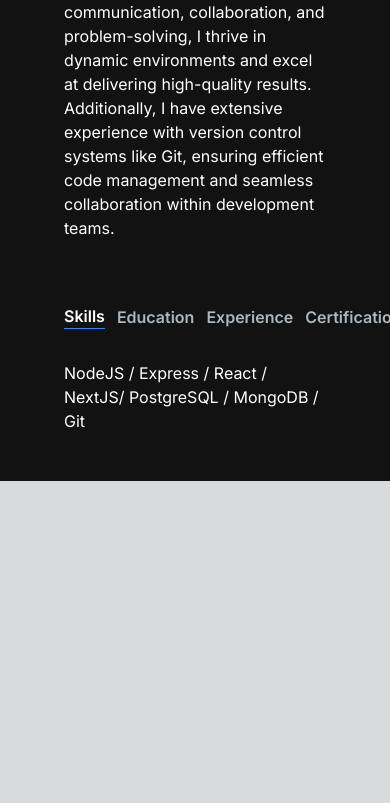
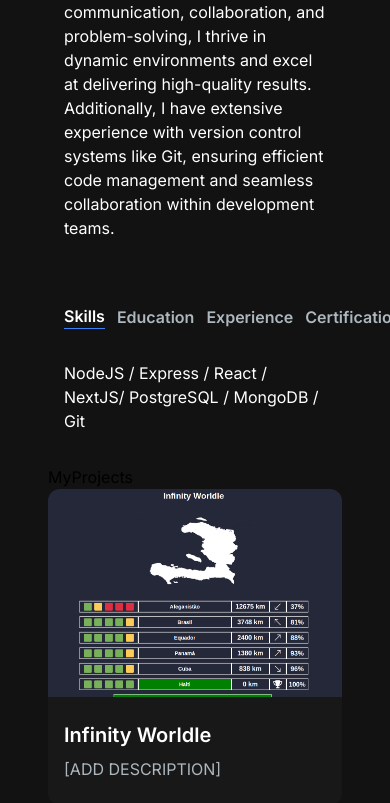
Before and after one commit to IKuuhakuI/portfolio-web, a Next.js app: page / in a window 390 px wide. Shown: the part 1162-1965 px from the top of the page. Before the commit the page ends 1643 px from the top, so only its background shows below. Built offline with nearby package versions, Linux system fonts and the light colour scheme.

Commit message:
Add projects card to the ProjectSection

```diff
--- a/src/app/components/ProjectCard.jsx
+++ b/src/app/components/ProjectCard.jsx
@@ -4,13 +4,31 @@
   return (
     <div>
       <div
-        className="h-52 md:h-72"
+        className="h-52 md:h-72 rounded-t-xl relative group"
         style={{ background: `url(${imgUrl})`, backgroundSize: "cover" }}
-      ></div>
+      >
+        <div
+          className="
+            overlay
+            absolute
+            top-0
+            left-0
+            w-full
+            h-full
+            bg-[#181818]
+            bg-opacity-0
+            hidden
+            group-hover:flex
+            group-hover:bg-opacity-80
+            transition-all
+            duration-500
+          "
+        ></div>
+      </div>
 
-      <div className="text-white">
-        <h5>{title}</h5>
-        <p>{description}</p>
+      <div className="text-white rounded-b-xl bg-[#181818] py-6 px-4">
+        <h5 className="text-xl font-semibold mb-2">{title}</h5>
+        <p className="text-[#ADB7BE]">{description}</p>
       </div>
     </div>
   );
--- a/src/app/components/ProjectSections.jsx
+++ b/src/app/components/ProjectSections.jsx
@@ -71,7 +71,16 @@
   return (
     <>
       <h2>MyProjects</h2>
-      <div></div>
+      <div>
+        {projectsData.map((project) => (
+          <ProjectCard
+            key={project.id}
+            title={project.title}
+            description={project.description}
+            imgUrl={project.image}
+          />
+        ))}
+      </div>
     </>
   );
 };
--- a/src/app/page.js
+++ b/src/app/page.js
@@ -1,6 +1,7 @@
 import HeroSection from "./components/HeroSection";
 import Navbar from "./components/Navbar";
 import AboutSection from "./components/AboutSection";
+import ProjectSections from "./components/ProjectSections";
 
 export default function Home() {
   return (
@@ -16,6 +17,7 @@
       <div className="container mt-24 mx-auto px-12 py-4">
         <HeroSection />
         <AboutSection />
+        <ProjectSections />
       </div>
     </main>
   );
```
